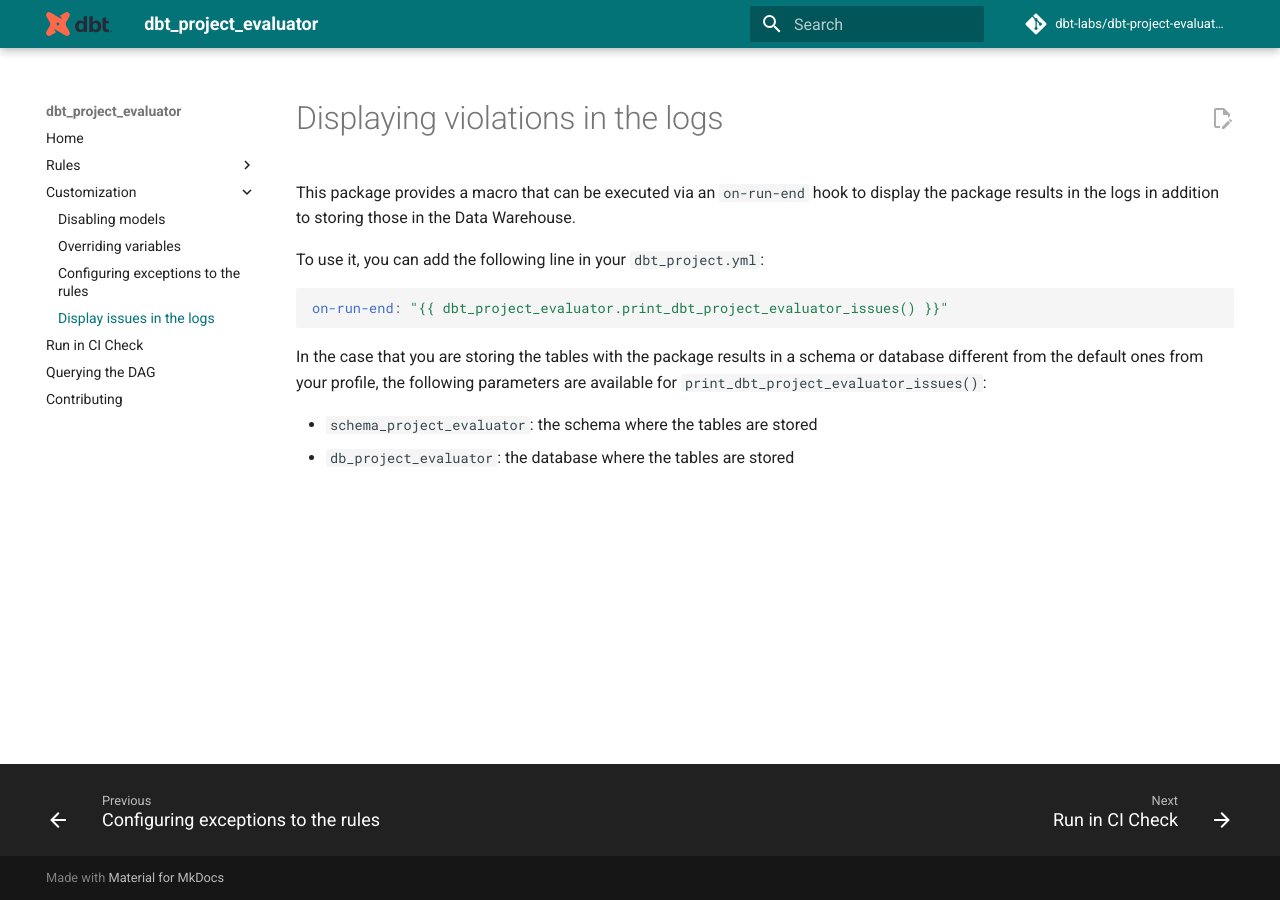
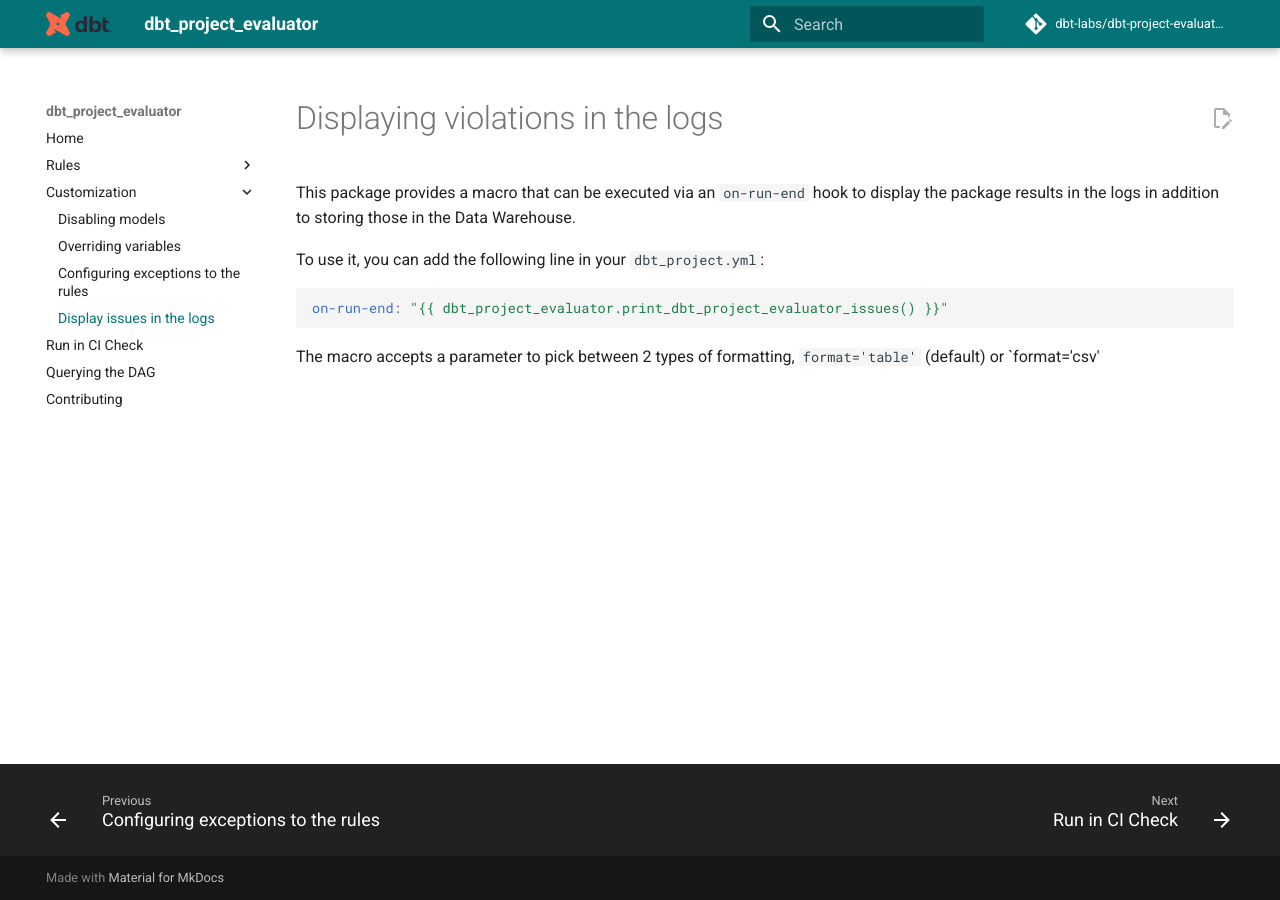
Before and after one commit to dbt-labs/dbt-project-evaluator, an MkDocs documentation site: the page built from docs/customization/issues-in-log.md, in a window 1280 px wide. Built offline with MkDocs 1.6.1 and Material for MkDocs 9.7.7, drawn with Linux system fonts in a browser that asks for light colours; comment, search, counter and statistics services are not loaded; the version menu is left out.

Commit message:
Update parameters for the hook

````diff
--- a/docs/customization/issues-in-log.md
+++ b/docs/customization/issues-in-log.md
@@ -8,7 +8,4 @@
 on-run-end: "{{ dbt_project_evaluator.print_dbt_project_evaluator_issues() }}"
 ```
 
-In the case that you are storing the tables with the package results in a schema or database different from the default ones from your profile, the following parameters are available for `print_dbt_project_evaluator_issues()`:
-
-- `schema_project_evaluator`: the schema where the tables are stored
-- `db_project_evaluator`: the database where the tables are stored
+The macro accepts a parameter to pick between 2 types of formatting, `format='table'` (default) or `format='csv'
````
